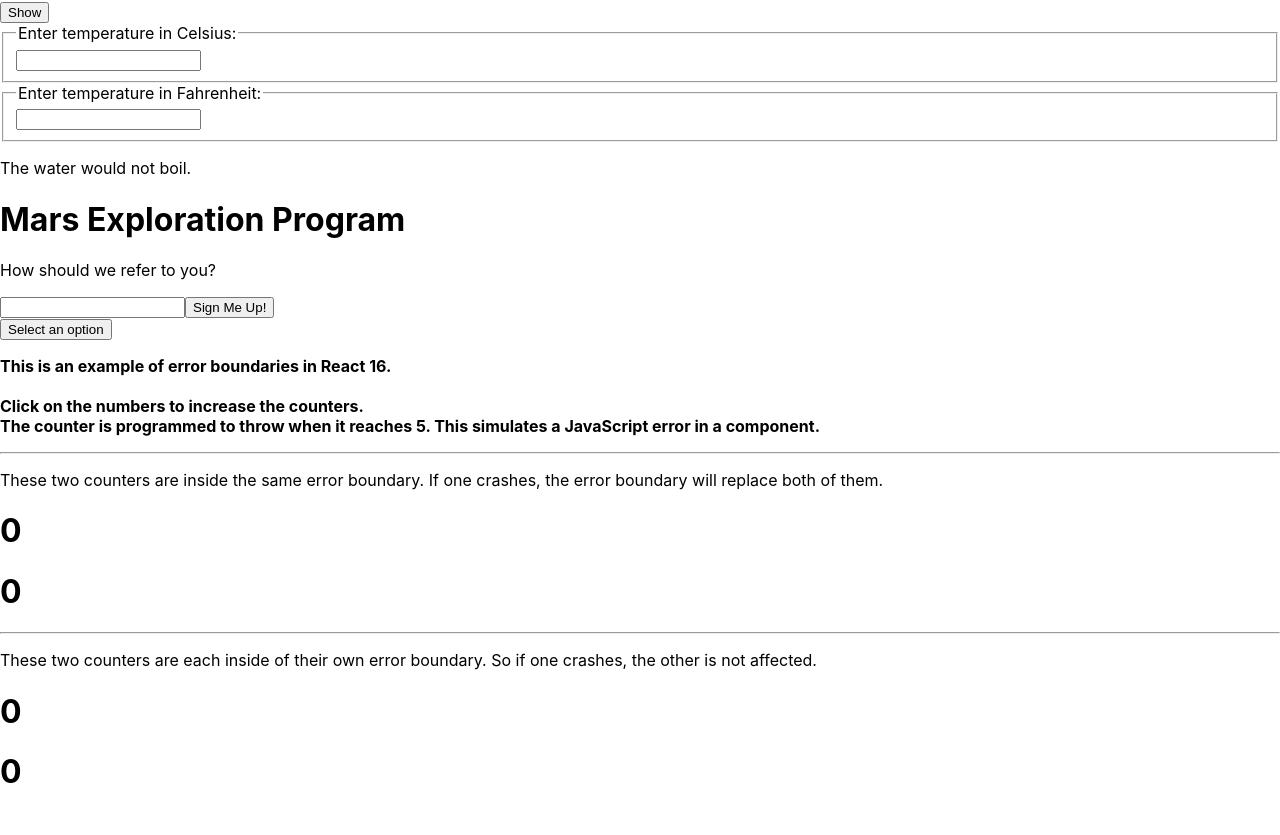
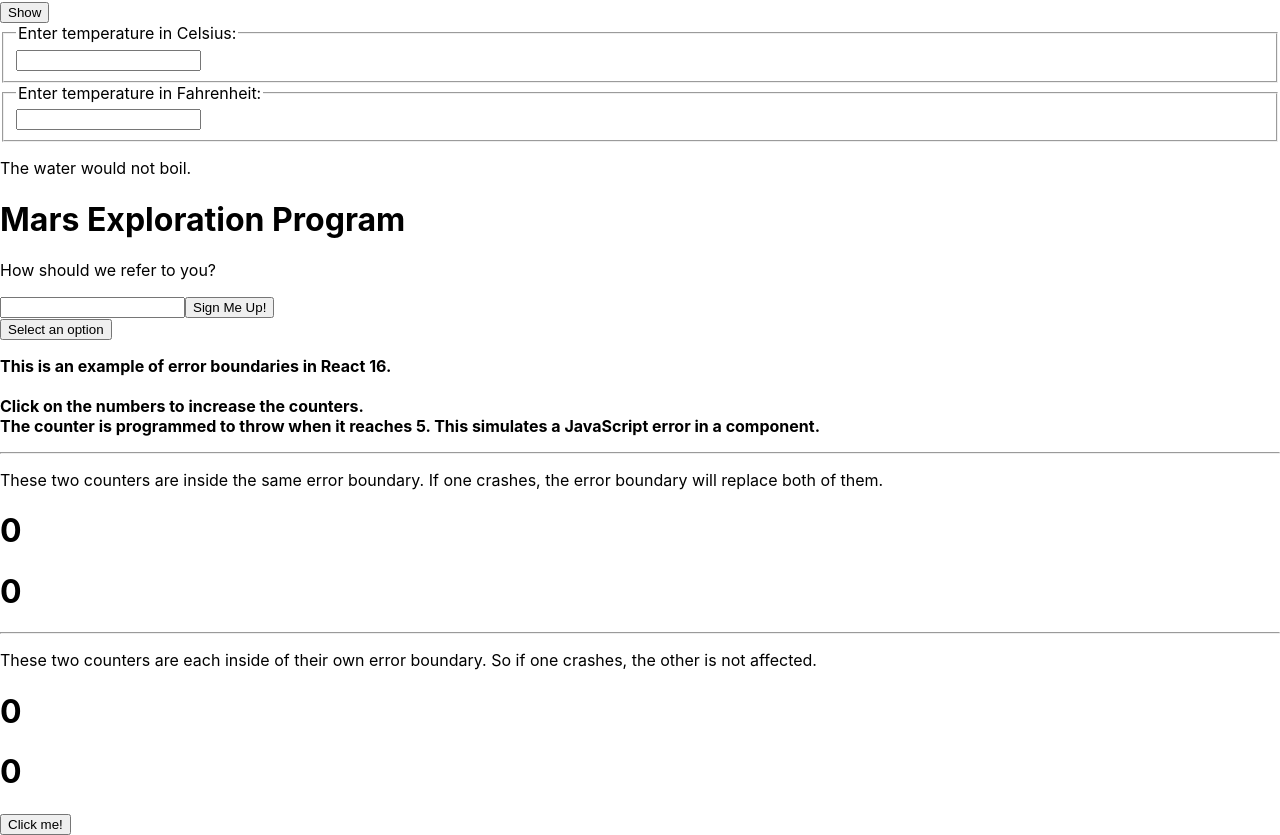
Before and after one commit to muthulakshmimurugan/reactjs, a React (Create React App) app: page / in a window 1280 px wide. Shown: the part 1414-2249 px from the top of the page. Before the commit the page ends 2227 px from the top, so only its background shows below. Built offline with nearby package versions, Linux system fonts and the light colour scheme.

Commit message:
forwarding ref

```diff
--- a/src/App.js
+++ b/src/App.js
@@ -15,6 +15,7 @@ import SignUpDialog from './composition';
 import BlurExample from './blur';
 
 import ErrorBoundaries from './errorBoundary';
+import FancyFwdRef from './forwardingRef';
 
 
 
@@ -38,7 +39,7 @@ import ErrorBoundaries from './errorBoundary';
     <BlurExample />
 
     <ErrorBoundaries />
-
+  <FancyFwdRef />
 
     </div>
 
--- /dev/null
+++ b/src/forwardingRef.js
@@ -0,0 +1,18 @@
+import React from 'react';
+
+const FancyButton = React.forwardRef((props, ref) => (
+    <button ref={ref} className="FancyButton">
+      {props.children}
+    </button>
+  ));
+
+  // You can now get a ref directly to the DOM button:
+  const ref = React.createRef();
+
+  function FancyFwdRef(){
+  return (
+     <FancyButton ref={ref}>Click me!</FancyButton>
+  )
+  }
+
+  export default FancyFwdRef;
```
